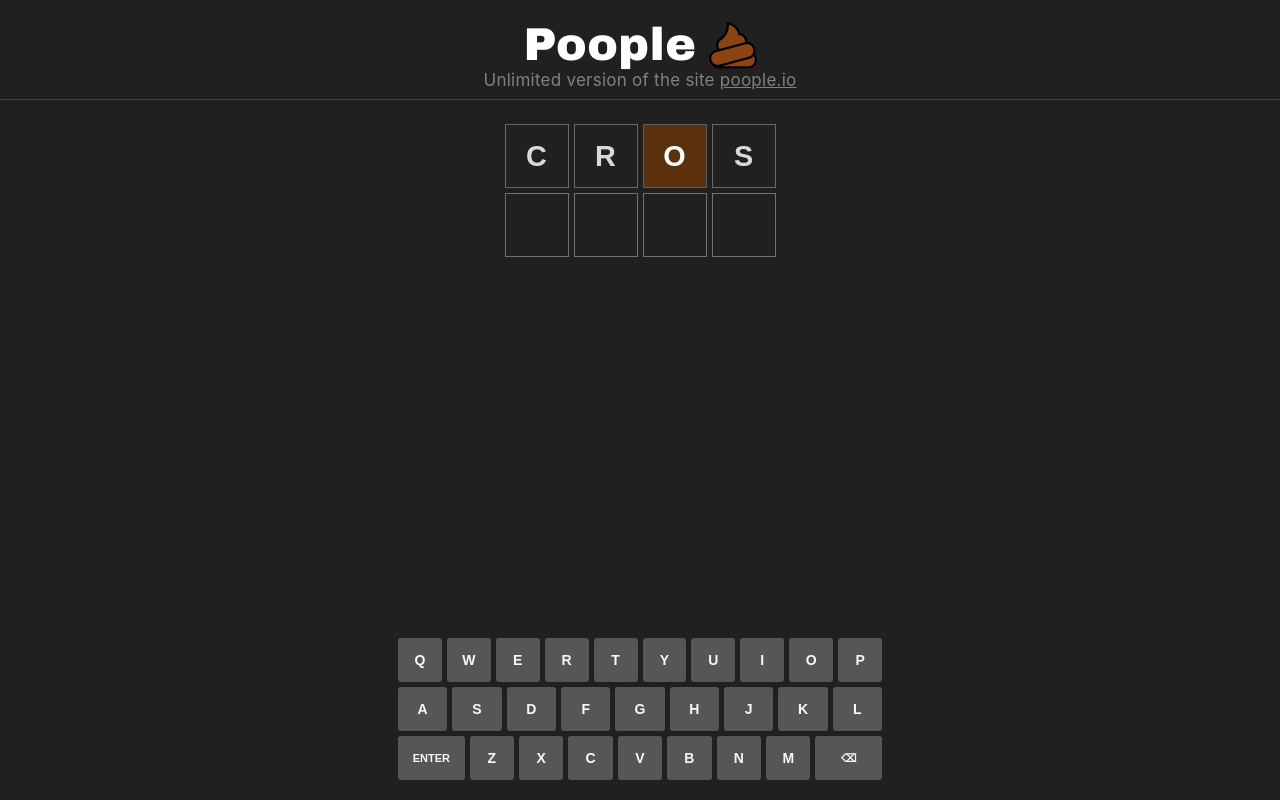
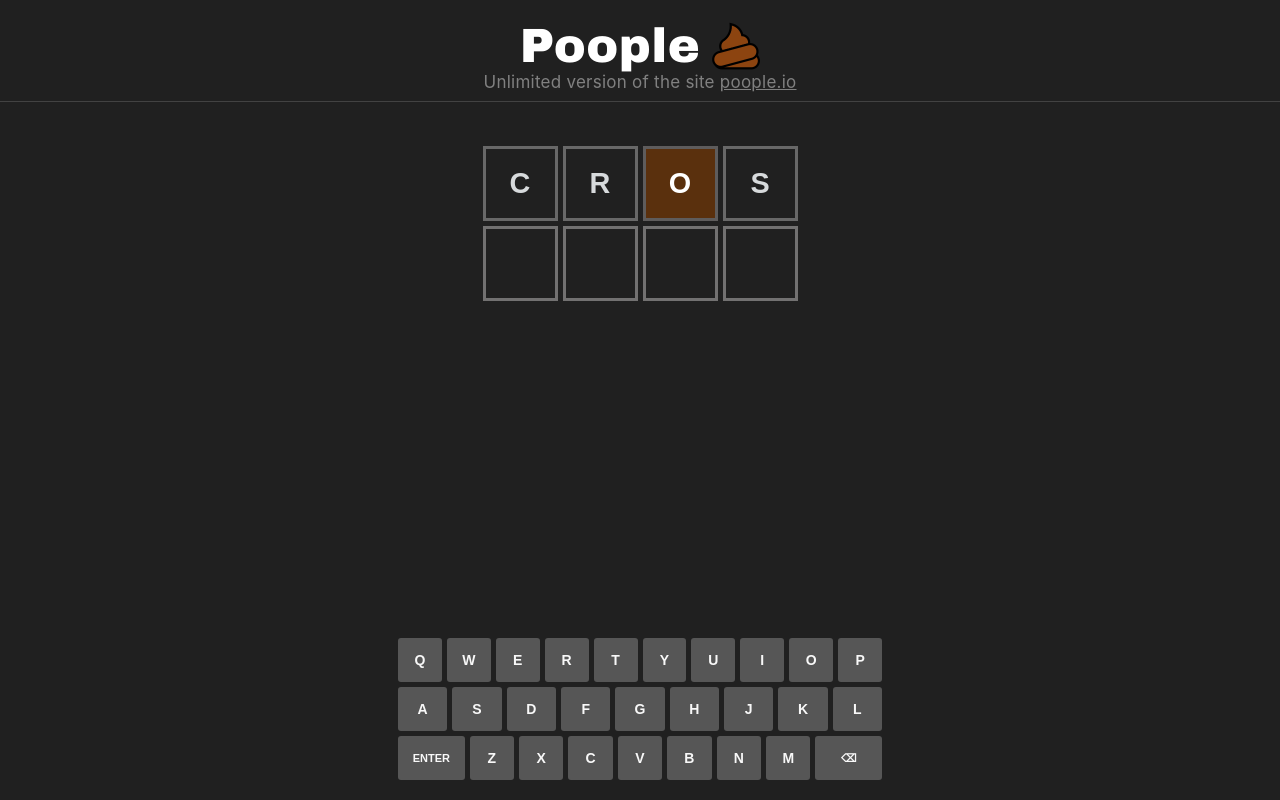
Before and after one commit to Hamish-Bell/poople-unlimited, a React (Vite) app in the folder poople-unlimited/: page / in a window 1280 px wide. Built offline with nearby package versions, Linux system fonts and the light colour scheme.

Commit message:
update board sizing

```diff
--- a/poople-unlimited/src/components/board/board.css
+++ b/poople-unlimited/src/components/board/board.css
@@ -16,9 +16,9 @@
 
 .intro {
     width: 70%;
-    margin: 0 auto 20px;
+    margin: 0 auto 21px;
     text-align: center;
-    font-size: 23px;
+    font-size: 24px;
     padding-bottom: 10px;
     position: relative;
 }
@@ -81,11 +81,13 @@
     gap: 12px;
     width: 100%;
     min-width: 0;
-    max-height: 80vh;
-    margin: 18px auto 0;
+    max-height: 68vh;
+    margin: 40px auto 0;
     padding-bottom: 150px;
     box-sizing: border-box;
     /* background-color: red; */
+    -webkit-user-select: none;
+    user-select: none;
 }
 
 /* ===== Scrollable word grid ===== */
@@ -135,12 +137,12 @@
     justify-content: center;
 
     box-sizing: border-box;
-    width: 64px;
-    height: 64px;
-    flex: 0 1 64px;
+    width: 75px;
+    height: 75px;
+    flex: 0 0 75px;
     min-width: 0;
 
-    border: 1px solid #727171;
+    border: 3px solid #727171;
     border-radius: 0px;
 
     background-color: transparent;
@@ -154,7 +156,6 @@
     transition: border-color 0.15s ease,
         background-color 0.2s ease;
 }
-
 /* Tiles containing letters */
 
 .tile.filled,
```
